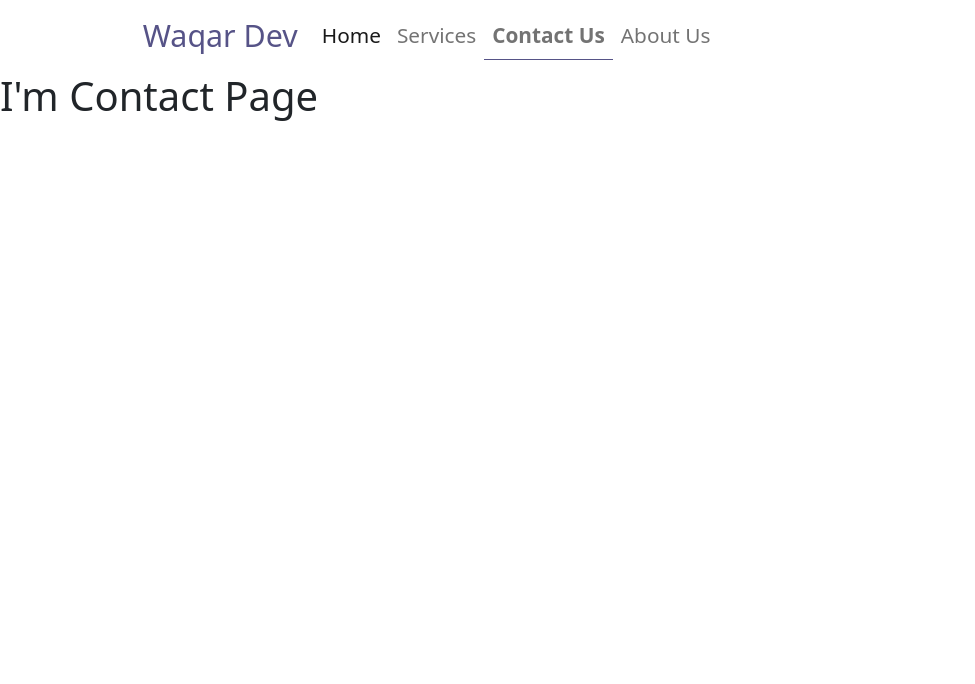
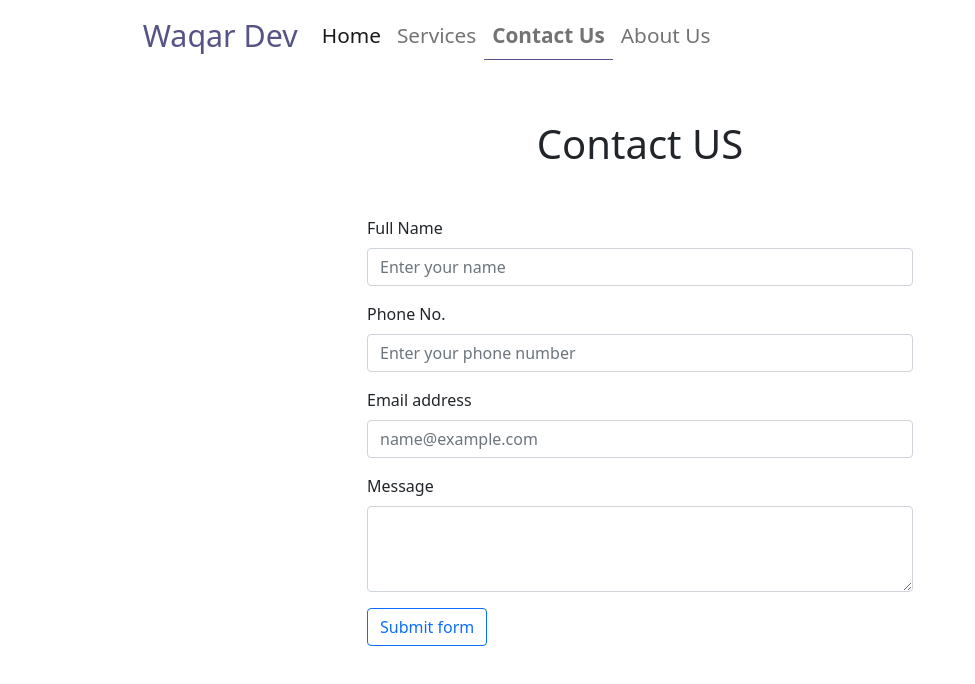
Before and after one commit to Waqardev/React-Js-With-Bootstrap-5, a React (Create React App) app: page /contact in a window 1280 px wide. Shown: the top 684 px of the page, without its empty margins (0-975 px from the left). Built offline with nearby package versions, Linux system fonts and the light colour scheme.

Commit message:
Contact Component Modified

```diff
--- a/src/Contact.jsx
+++ b/src/Contact.jsx
@@ -1,9 +1,107 @@
-import React from "react";
+import React,{ useState } from "react";
 
 const Contact = () => {
+
+  const [data, setData] = useState({
+    fullname: "",
+    phone: "",
+    email: "",
+    msg: "",
+  });
+
+  const InputEvent = (event) => {
+    const { name, value } = event.target;
+    setData((preVal) => {
+      return {
+        ...preVal,
+         [name]: value,
+      };
+    });
+  };
+
+  const formSubmit = (e) => {
+    e.preventDefault();
+    alert(
+      `My name is ${data.fullname}. My phone number is ${data.phone}. My email address is ${data.email}. ${data.msg}`
+    );
+  }
+
   return (
     <div>
-      <h1>I'm Contact Page</h1>
+      <div className="my-5">
+        <h1 className="text-center">Contact US</h1>
+      </div>
+      <div className="container contact_div">
+        <div className="row">
+          <div className="col-md-6 col-10 mx-auto">
+            <form onSubmit={formSubmit}>
+              <div className="mb-3">
+                <label for="exampleFormControlInput1" className="form-label">
+                  Full Name
+                </label>
+                <input
+                  type="text"
+                  className="form-control"
+                  id="exampleFormControlInput1"
+                  name="fullname"
+                  value={data.fullname}
+                  onChange={InputEvent}
+                  placeholder="Enter your name"
+                />
+              </div>
+
+              <div className="mb-3">
+                <label for="exampleFormControlInput1" className="form-label">
+                  Phone No.
+                </label>
+                <input
+                  type="number"
+                  className="form-control"
+                  id="exampleFormControlInput1"
+                  name="phone"
+                  value={data.phone}
+                  onChange={InputEvent}
+                  placeholder="Enter your phone number"
+                />
+              </div>
+
+              <div className="mb-3">
+                <label for="exampleFormControlInput1" className="form-label">
+                  Email address
+                </label>
+                <input
+                  type="email"
+                  className="form-control"
+                  id="exampleFormControlInput1"
+                  name="email"
+                  value={data.email}
+                  onChange={InputEvent}
+                  placeholder="name@example.com"
+                />
+              </div>
+
+              <div className="mb-3">
+                <label for="exampleFormControlTextarea1" className="form-label">
+                  Message
+                </label>
+                <textarea
+                  className="form-control"
+                  id="exampleFormControlTextarea1"
+                  rows="3"
+                  name="msg"
+                  value={data.msg}
+                  onChange={InputEvent}
+                ></textarea>
+              </div>
+              <div class="col-12">
+                <button class="btn btn-outline-primary" type="submit">
+                  Submit form
+                </button>
+              </div>
+            </form>
+          </div>
+        </div>
+      </div>
     </div>
   );
 };
```
